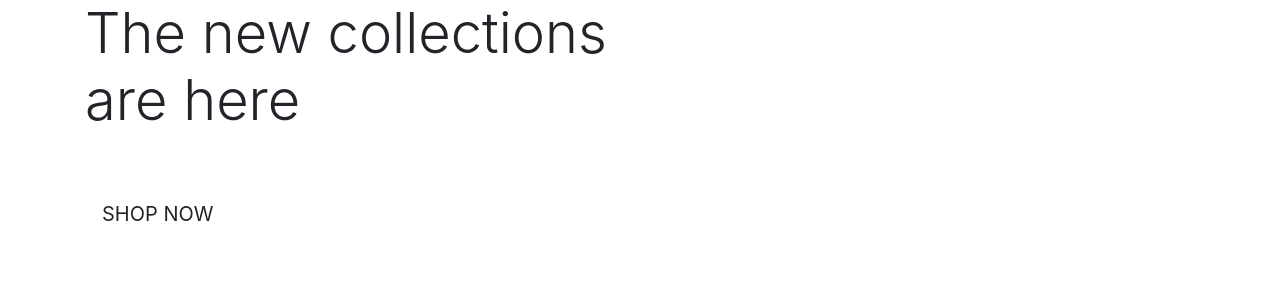
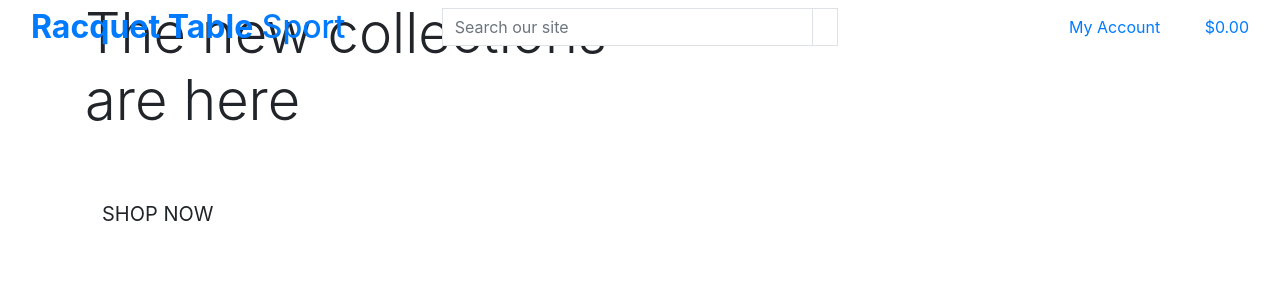
Before and after one commit to Alex-L5/racquet-table-sport, a Django app: page / in a window 1280 px wide. Shown: the top 300 px of the page. Run offline with Django 3.2, Linux system fonts and the light colour scheme; some libraries are stand-ins or nearby versions.

Commit message:
Add main page header

```diff
--- a/templates/base.html
+++ b/templates/base.html
@@ -32,7 +32,69 @@
     <title>Racquet Table Sport {% block extra_title %}{% endblock %}</title>
   </head>
   <body>
-    <header class="container-fluid fixed-top"></header>
+    <header class="container-fluid fixed-top">
+        <div class="row">                       <!-- a single row with three columns, stacked vertically on everything except large and extra large screens -->
+            <div class="col-12 col-lg-4 my-auto py-1 py-lg-0 text-center text-lg-left">  <!-- the logo should be centred by default but left-aligned on large and extra-large screens -->
+                <a href="{% url 'home' %}" class="nav-link main-logo-link">
+                    <h2 class="logo-font text-black my-0"><strong>Racquet Table</strong> Sport</h2>
+                </a>
+            </div>
+            <div class="col-12 col-lg-4 my-auto py-1 py-lg-0">
+                <form method="GET" action="">  <!-- search form-->
+                    <div class="input-group w-100">  <!-- with text input named q for query-->
+                        <input class="form-control border border-black rounded-0" type="text" name="q"
+                            placeholder="Search our site">
+                        <div class="input-group-append">  <!-- button attached to the text input using the input group append class from bootstrap-->
+                            <button class="form-control btn btn-black border border-black rounded-0" type="submit">
+                                <span class="icon">
+                                    <i class="fas fa-search"></i>  <!-- search icon from font awesome -->
+                                </span>
+                            </button>
+                        </div>
+                    </div>
+                </form>
+            </div>
+            <div class="col-12 col-lg-4 my-auto py-1 py-lg-0">  <!-- my-auto py-1 py-large-0 for a bit of top and bottom padding on smaller screens -->
+                <ul class="list-inline list-unstyled text-center text-lg-right my-0">  <!-- account and shopping bag links-->
+                    <li class="list-inline-item dropdown">  <!-- first list item will be a drop-down -->
+                        <a class="text-black nav-link" href="#" id="user-options" data-toggle="dropdown" aria-haspopup="true"
+                            aria-expanded="false">
+                            <div class="text-center">
+                                <div><i class="fas fa-user fa-lg"></i></div>  <!-- font awesome user icon -->
+                                <p class="my-0">My Account</p>  <!-- my account text in a paragraph-->
+                            </div>
+                        </a>
+                        <div class="dropdown-menu border-0" aria-labelledby="user-options">  <!-- the menu uses several Django template tags, as below -->
+                            {% if request.user.is_authenticated %}  <!-- provides authenticated superuser with the link to manage the store by adding, updating, or deleting product -->
+                                {% if request.user.is_superuser %}
+                                    <a href="" class="dropdown-item">Product Management</a>
+                                {% endif %}
+                                <a href="" class="dropdown-item">My Profile</a>
+                                <a href="{% url 'account_logout' %}" class="dropdown-item">Logout</a>
+                            {% else %}
+                                <a href="{% url 'account_signup' %}" class="dropdown-item">Register</a>  <!-- options to log in or egister if they don't have an account-->
+                                <a href="{% url 'account_login' %}" class="dropdown-item">Login</a>  <!-- Allauth URLs - logout, signup, login -->
+                            {% endif %}
+                        </div>
+                    </li>
+                    <li class="list-inline-item">  <!-- bootstrap list classes, used to align the lists horizontally with no bullets -->
+                        <a class="{% if grand_total %}text-info font-weight-bold{% else %}text-black{% endif %} nav-link" href="">
+                            <div class="text-center">
+                                <div><i class="fas fa-shopping-bag fa-lg"></i></div>  <!-- Django template logic - if there's something in the bag, the font will be bold and a different colour -->
+                                <p class="my-0">
+                                    {% if grand_total %}
+                                        ${{ grand_total|floatformat:2 }}
+                                    {% else %}
+                                        $0.00
+                                    {% endif %}
+                                </p>
+                            </div>
+                        </a>
+                    </li>
+                </ul>
+            </div>
+        </div>
+    </header>
 
     {% if messages %}
         <div class="message-container"></div>
```
